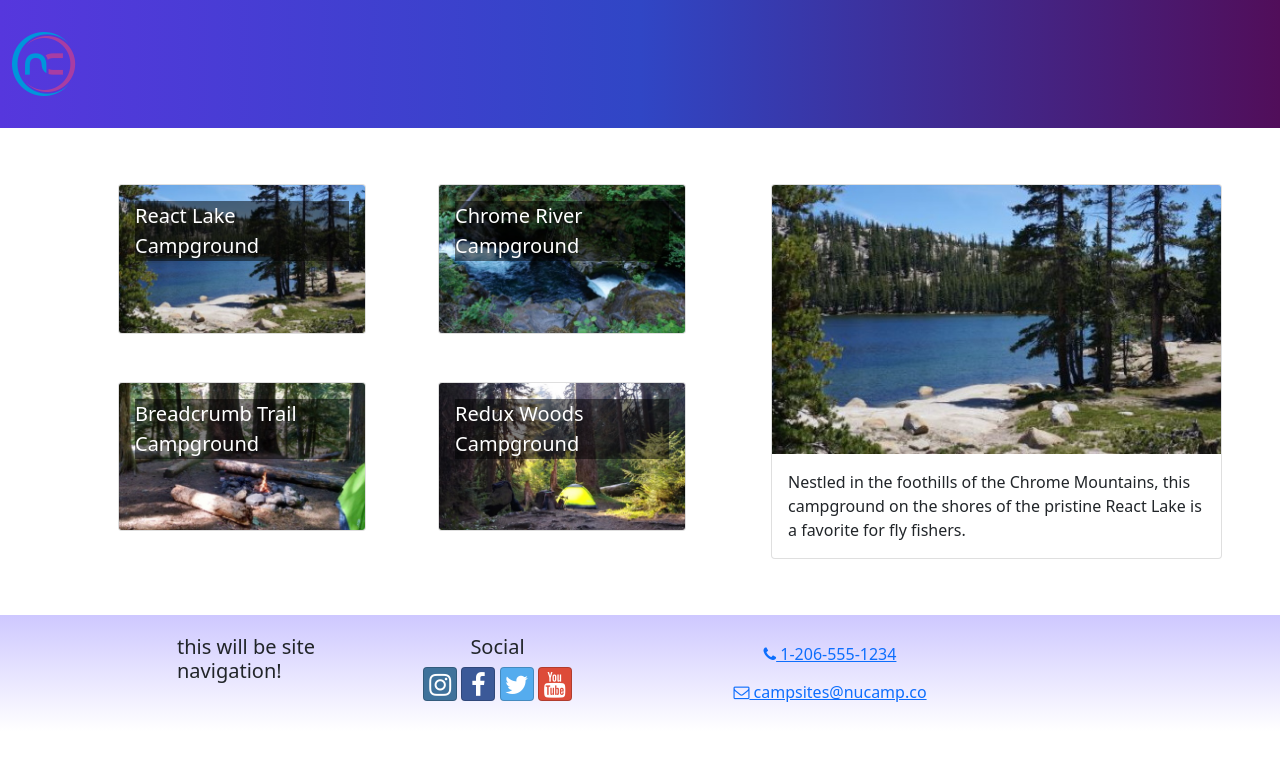
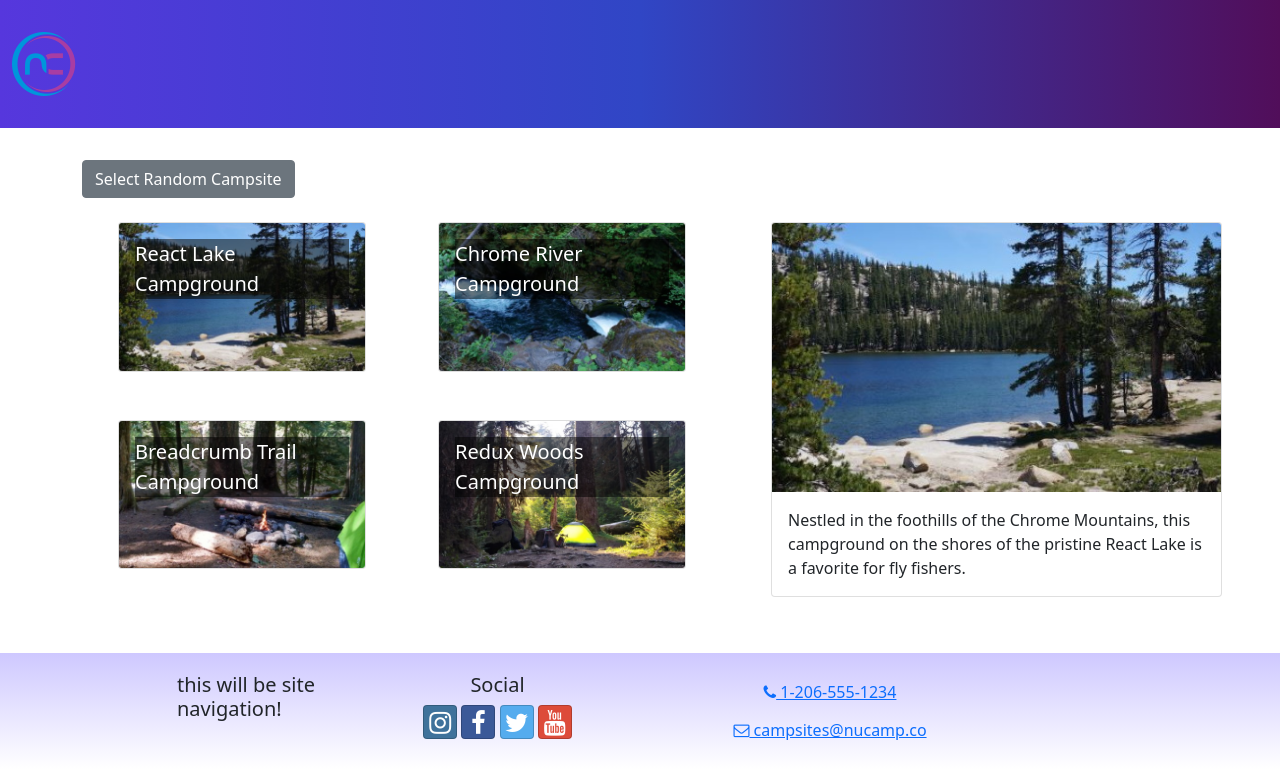
Before and after one commit to turnerbrayan/git-test, a React (Create React App) app in the folder Desktop/NucampFolder/WebDev/3-React/nucampsite/: page / in a window 1280 px wide. Shown: the top 782 px of the page. Built offline with nearby package versions, Linux system fonts and the light colour scheme.

Commit message:
CampsitesDirectoryPage and CampsiteDetail

```diff
--- a/Desktop/NucampFolder/WebDev/3-React/nucampsite/src/pages/CampsitesDirectoryPage.js
+++ b/Desktop/NucampFolder/WebDev/3-React/nucampsite/src/pages/CampsitesDirectoryPage.js
@@ -4,10 +4,18 @@
 import { selectRandomCampsite } from '../features/campsites/campsitesSlice';
 
 const CampsitesDirectoryPage = () => {
-    const selectedCampsite = selectRandomCampsite();
+    let selectedCampsite = selectRandomCampsite();
+
+    const toggleCampsite = () => {
+        selectedCampsite = selectRandomCampsite();
+        console.log(selectedCampsite);
+    };
 
     return (
         <Container>
+            <Button onClick={() => toggleCampsite()}>
+                Select Random Campsite
+            </Button>
             <Row>
                 <Col sm='5' md='7'>
                     <CampsitesList />
```
